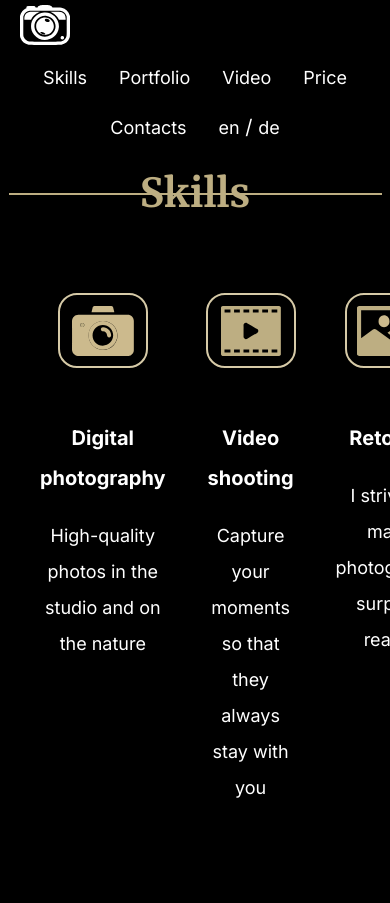
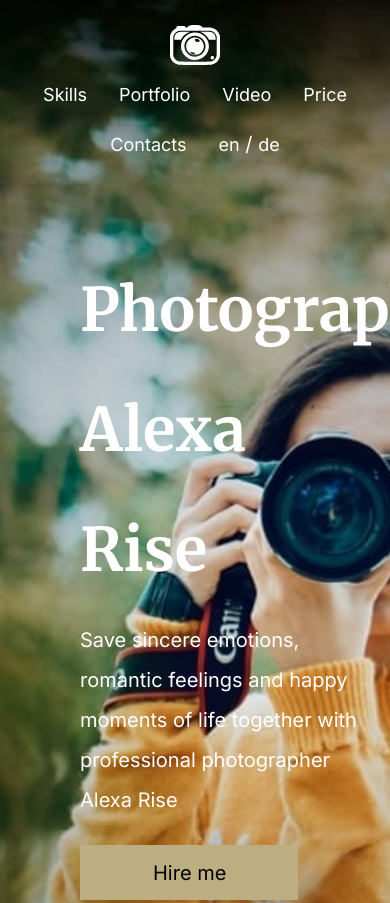
Before and after one commit to Taratakos/portfolio, a plain HTML site: page portfolio/index.html in a window 390 px wide. Shown: the top 903 px of the page. Before the commit the page ends 844 px from the top, so only its background shows below. Drawn offline with Linux system fonts and the light colour scheme.

Commit message:
feat: add hero and skills section

```diff
--- a/portfolio/css/style.css
+++ b/portfolio/css/style.css
@@ -111,9 +111,14 @@ body {
 /* ============================= */
 
 /* #region Header */
+.header {
+  position: absolute;
+  left: 0;
+  right: 0;
+}
 
 .header__logo {
-  display: inline-block;
+  display: flex;
 }
 
 .logo-svg {
@@ -124,16 +129,24 @@ body {
   transition: all 0.3s ease-out;
 }
 
-.logo-svg:hover .logo-path:hover {
+.logo-svg:hover .logo-path {
   fill: #BDAE82;
 }
 
-/* @media (max-width: 767.98px) {
+.header__container {
+  display: flex;
+  justify-content: space-between;
+  align-items: center;
+  padding-top: 20px;
+  padding-bottom: 20px;
+}
+
+@media (max-width: 767.98px) {
   .header__container {
     min-height: 0;
     flex-direction: column;
   }
-} */
+}
 
 /* ============================= */
 .menu__list {
@@ -152,7 +165,7 @@ body {
 }
 
 .menu__link:hover {
-  color: #37c7c7;
+  color: #BDAE82;
   text-decoration: underline;
 }
 
@@ -172,13 +185,11 @@ body {
 /* ============================= */
 
 /* #region Hero */
-.hero-block {}
 
-.hero-block__container {
+/* .hero-block__container {
   padding-top: 250px;
   position: relative;
 }
-
 .hero-block__container::after {
   position: absolute;
   background: url("../img/hero/bg.jpg");
@@ -192,18 +203,29 @@ body {
   z-index: -1;
 }
 
-.hero-block__body {}
 
-.body-hero-block {
-  padding-left: 60px;
-  max-width: 480px;
+} */
+
+.page__hero {}
+
+.hero-block {
+  background: url('../img/hero/bg.jpg') lightgray 50%;
+  background-repeat: no-repeat;
+  /* background-position: center; */
+  background-size: cover;
+
 }
 
-.body-hero-block__content {}
+.hero-block__container {}
 
-.content-hero-block {}
+.hero-block__content {
+  padding-top: 250px;
+  padding-left: 60px;
+  padding-bottom: 330px;
+}
 
-.content-hero-block__title {
+.hero-block__title {
+  max-width: 500px;
   font-family: Merriweather;
   font-size: 60px;
   font-weight: 700;
@@ -211,26 +233,34 @@ body {
   margin-bottom: 10px;
 }
 
-.content-hero-block__text p {
-  font-size: 20px;
+.hero-block__text {}
+
+.hero-block__text p {
   line-height: 40px;
-  margin-bottom: 33px;
+  margin-bottom: 25px;
+  max-width: 470px;
 }
 
-.content-hero-block__btn {}
+.hero-block__btn {
+  background-color: #BDAE82;
+  color: #000;
+  padding: 8px 72px 7px 73px;
+}
 
-.btn {}
+.btn {
+  display: inline-block;
+  text-align: center;
+  line-height: 40px;
+}
 
 /* #endregion Hero */
 
 /* #region Skills */
-.page__skills {}
 
-.skills-block {}
-
-.skills-block__container {}
-
-.skills-block__header {}
+.skills-block {
+  padding-top: 100px;
+  padding-bottom: 2px;
+}
 
 .skills-block__title {
   margin-bottom: 60px;
@@ -265,12 +295,101 @@ body {
   top: 50%;
 }
 
+@media (max-width:1399.98px) {
+  .title::before {
+    content: '';
+    position: absolute;
+    width: 163px;
+    height: 2px;
+    background-color: #BDAE82;
+    left: 25%;
+    top: 50%;
+  }
+
+  .title::after {
+    content: '';
+    position: absolute;
+    width: 163px;
+    height: 2px;
+    background-color: #BDAE82;
+    right: 25%;
+    top: 50%;
+  }
+}
+
+@media (max-width:990.98px) {
+  .title::before {
+    content: '';
+    position: absolute;
+    width: 120px;
+    height: 2px;
+    background-color: #BDAE82;
+    left: 25%;
+    top: 50%;
+  }
+
+  .title::after {
+    content: '';
+    position: absolute;
+    width: 120px;
+    height: 2px;
+    background-color: #BDAE82;
+    right: 25%;
+    top: 50%;
+  }
+}
+
+@media (max-width:767.98px) {
+  .title::before {
+    content: '';
+    position: absolute;
+    width: 100px;
+    height: 2px;
+    background-color: #BDAE82;
+    left: 20%;
+    top: 50%;
+  }
+
+  .title::after {
+    content: '';
+    position: absolute;
+    width: 100px;
+    height: 2px;
+    background-color: #BDAE82;
+    right: 20%;
+    top: 50%;
+  }
+
+  .skills-block__title {
+    margin-bottom: 30px;
+  }
+}
+
+@media (max-width:557px) {
+  .title::before {
+    display: none;
+  }
+
+  .title::after {
+    display: none;
+  }
+
+
+}
+
+
 .title--center {
   text-align: center;
 }
 
 .skills-block__row {
   display: flex;
+}
+
+@media (max-width:767.98px) {
+  .skills-block__row {
+    flex-direction: column;
+  }
 }
 
 .skills-block__column {
@@ -284,6 +403,16 @@ body {
 .item-skill__icon {
   margin-bottom: 50px;
   text-align: center;
+}
+
+@media(max-width:767.98px) {
+  .item-skill__icon {
+    margin-bottom: 15px;
+  }
+
+  .skills-block__column {
+    padding: 0 20px 40px
+  }
 }
 
 .icon-square {
@@ -313,6 +442,12 @@ body {
   font-weight: 700;
   line-height: 40px;
   margin-bottom: 20px;
+}
+
+@media(max-width:767.98px) {
+  .item-skill__title {
+    margin-bottom: 10px;
+  }
 }
 
 .item-skill__text p {
--- a/portfolio/index.html
+++ b/portfolio/index.html
@@ -52,27 +52,20 @@
       </div>
     </header>
     <main class="page">
-      <!--       <section class="page__hero hero-block">
+      <section class="page__hero hero-block">
         <div class="hero-block__container">
-          <div class="hero-block__body body-hero-block">
-            <div class="body-hero-block__content content-hero-block">
-              <h1 class="content-hero-block__title">
-                Photographer Alexa Rise
-              </h1>
-            </div>
-            <div class="content-hero-block__text">
+          <div class="hero-block__content">
+            <h1 class="hero-block__title">Photographer Alexa Rise</h1>
+            <div class="hero-block__text">
               <p>
                 Save sincere emotions, romantic feelings and happy moments of
                 life together with professional photographer Alexa Rise
               </p>
             </div>
-            <a class="btn content-hero-block__btn" href="">Hire me</a>
+            <a class="hero-block__btn btn" href="">Hire me</a>
           </div>
         </div>
       </section>
-      -->
-
-
       <section class="page__skills skills-block">
         <div class="skills-block__container">
           <div class="skills-block__header">
@@ -142,7 +135,6 @@
           </div>
         </div>
       </section>
-
     </main>
     <!-- <footer class="footer">footer</footer> -->
   </div>
```
